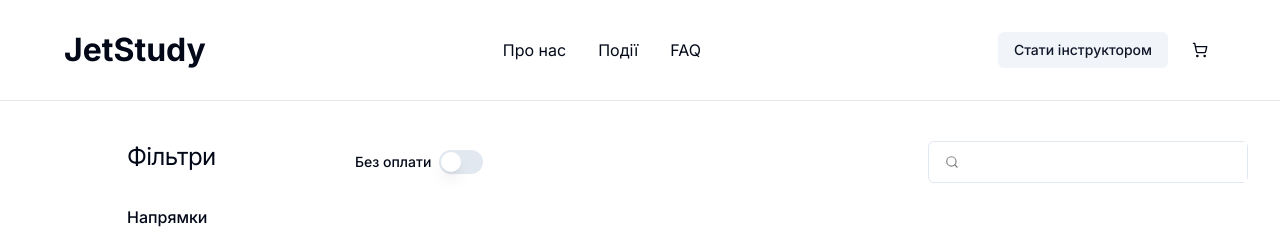
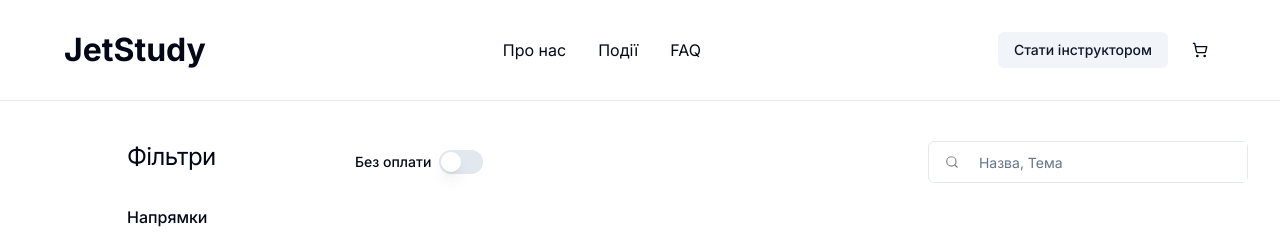
Before and after one commit to MaksymJediOK/jet-study-v2, a Next.js app: page /event in a window 1280 px wide. Shown: the top 232 px of the page. Built offline with nearby package versions, Linux system fonts and the light colour scheme.

Commit message:
fix: fix tailwind arbitrary value

```diff
--- a/app/(events)/event/page.tsx
+++ b/app/(events)/event/page.tsx
@@ -10,7 +10,8 @@ export default function EventPage() {
           <h3 className='text-2xl tracking-tight'>Фільтри</h3>
           <FilterBlock />
         </div>
-        <div className='w-[100%]'>
+
+        <div className='w-full'>
           <div className='flex items-center justify-between '>
             <FreeSwitcher />
             <div className='w-80'>
--- a/components/ui/input.tsx
+++ b/components/ui/input.tsx
@@ -27,6 +27,7 @@ const SearchInput = React.forwardRef<HTMLInputElement, InputProps>(
         <Search width={16} height={16} className='my-[10px] ml-4 mr-2' color='grey' />
         <input
           type={type}
+          placeholder='Назва, Тема'
           className={
             'flex h-10 w-full   bg-background px-3 py-2 text-sm ring-offset-background file:border-0 file:bg-transparent file:text-sm file:font-medium placeholder:text-muted-foreground focus-visible:outline-none  disabled:cursor-not-allowed disabled:opacity-50'
           }
```
